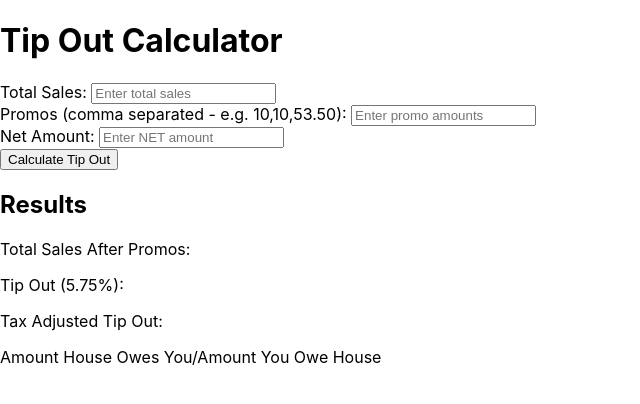
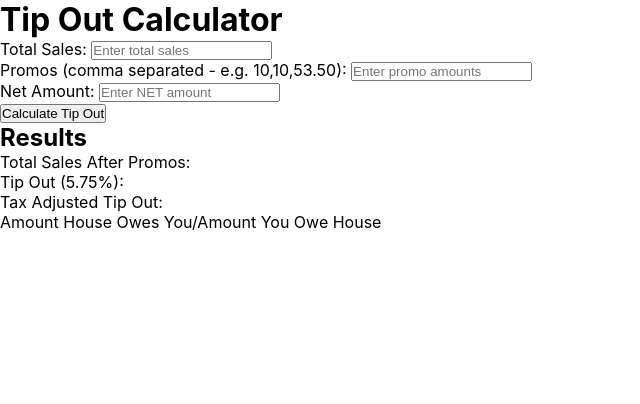
Before and after one commit to ofthekings12/tip-out-calculator, a React (Create React App) app: page / in a window 1280 px wide. Shown: the top 404 px of the page, without its empty margins (0-640 px from the left). Built offline with nearby package versions, Linux system fonts and the light colour scheme.

Commit message:
inital css styling

```diff
--- a/src/App.css
+++ b/src/App.css
@@ -1,10 +1,5 @@
-/* App.css */
-
-body {
+* {
   margin: 0;
-  font-family: -apple-system, BlinkMacSystemFont, 'Segoe UI', Roboto, Oxygen, Ubuntu, Cantarell, 'Open Sans', 'Helvetica Neue', sans-serif;
+  padding: 0;
+  box-sizing: border-box;
 }
-
-.App {
-  text-align: center;
-}
```
